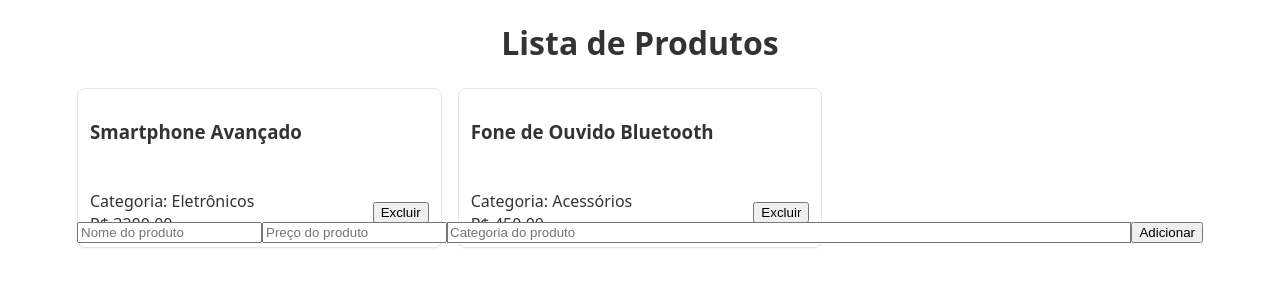
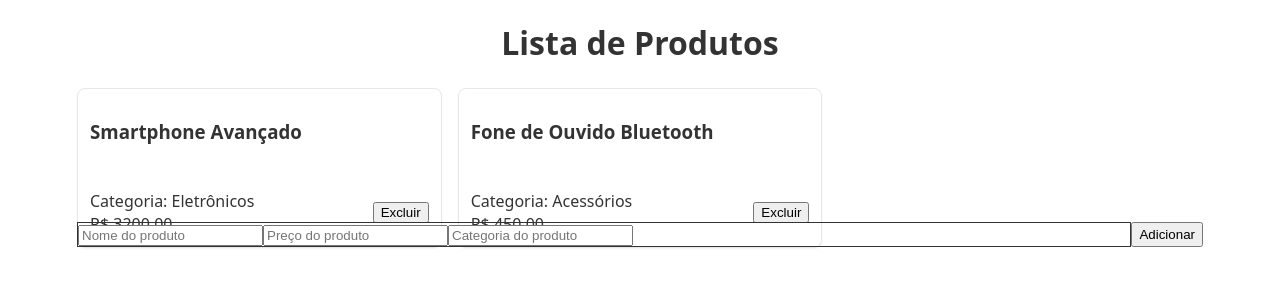
Before and after one commit to lucas-masquio/API-CRUD, a React (Vite) app: page / in a window 1280 px wide. Shown: the top 300 px of the page. Built offline with nearby package versions, Linux system fonts and the light colour scheme; data requests are answered from the project's data file.

Commit message:
talvez funcione

```diff
--- a/src/components/AdicionarProduto.jsx
+++ b/src/components/AdicionarProduto.jsx
@@ -29,6 +29,7 @@ function AdicionarProduto({ onAdd }) {
 
     return (
         <div className="flex gap-2 p-4">
+            <div className="border p-2 rounded flex-1">
                 <input
                     type="text"
                     value={nome}
@@ -48,9 +49,9 @@ function AdicionarProduto({ onAdd }) {
                     value={categoria}
                     onChange={(e) => setCategoria(e.target.value)}
                     placeholder="Categoria do produto"
-                onChange
-                className="border p-2 rounded flex-1"
+
                 />
+            </div>
             <button onClick={adicionar} className="bg-blue-500 text-white px-4 py-2 rounded">
                 Adicionar
             </button>
```
Lines whose indentation alone changed are shown as unchanged.
